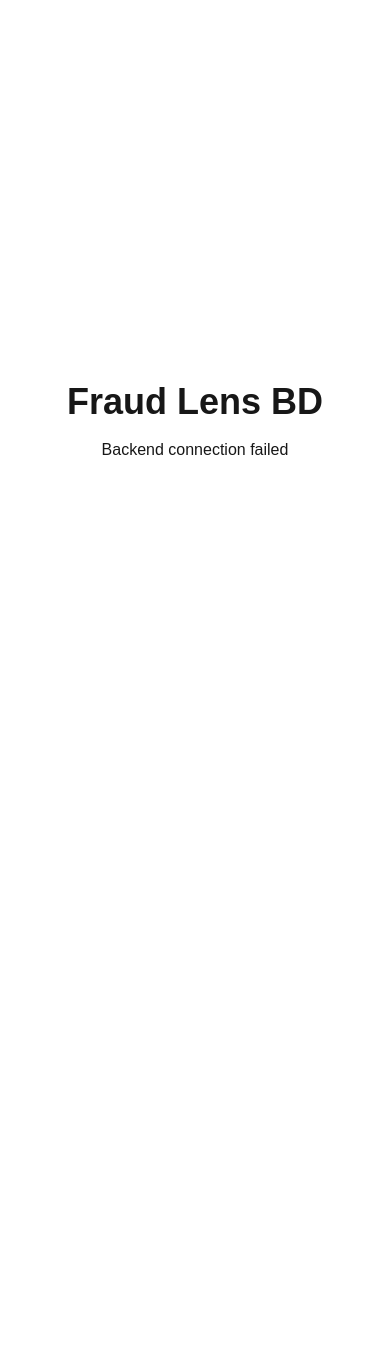
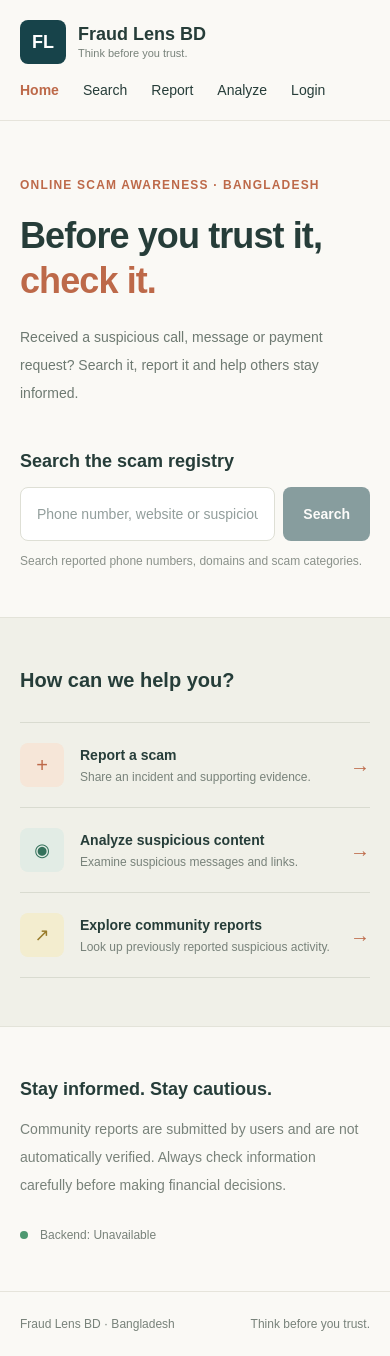
Before and after one commit to aditahaq009-glitch/fraud-lens-bd, a Next.js app in the folder frontend/: page / in a window 390 px wide. Before the commit the page ends 844 px from the top, so only its background shows below. Built offline with nearby package versions, Linux system fonts and the light colour scheme.

Commit message:
feat: redesign homepage with responsive navigation and search

```diff
--- a/frontend/src/app/layout.js
+++ b/frontend/src/app/layout.js
@@ -12,8 +12,9 @@ const geistMono = Geist_Mono({
 });
 
 export const metadata = {
-  title: "Create Next App",
-  description: "Generated by create next app",
+  title: "Fraud Lens BD | Check, Report & Analyze Scams",
+  description:
+    "Fraud Lens BD helps people in Bangladesh check suspicious activity, report scams, and explore community reports.",
 };
 
 export default function RootLayout({ children }) {
--- a/frontend/src/app/page.js
+++ b/frontend/src/app/page.js
@@ -1,21 +1,299 @@
+
 "use client";
 
 import { useEffect, useState } from "react";
+import Link from "next/link";
 
 export default function Home() {
-  const [message, setMessage] = useState("Connecting to backend...");
+  const [backendStatus, setBackendStatus] = useState("checking");
+  const [query, setQuery] = useState("");
+  const [results, setResults] = useState([]);
+  const [loading, setLoading] = useState(false);
+  const [error, setError] = useState("");
 
   useEffect(() => {
     fetch("http://127.0.0.1:8000/")
-      .then((response) => response.json())
-      .then((data) => setMessage(data.message))
-      .catch(() => setMessage("Backend connection failed"));
+      .then((res) => {
+        if (!res.ok) throw new Error();
+        return res.json();
+      })
+      .then(() => setBackendStatus("connected"))
+      .catch(() => setBackendStatus("offline"));
   }, []);
 
+  async function handleSearch(e) {
+    e.preventDefault();
+    if (!query.trim()) return;
+
+    setLoading(true);
+    setError("");
+    setResults([]);
+
+    try {
+      const res = await fetch(
+        `http://127.0.0.1:8000/search?q=${encodeURIComponent(query)}`
+      );
+
+      if (!res.ok) throw new Error("Search service unavailable.");
+
+      const data = await res.json();
+      setResults(Array.isArray(data.results) ? data.results : []);
+    } catch {
+      setError("We couldn't complete your search. Please try again.");
+    } finally {
+      setLoading(false);
+    }
+  }
+
   return (
-    <main className="min-h-screen flex flex-col items-center justify-center">
-      <h1 className="text-4xl font-bold">Fraud Lens BD</h1>
-      <p className="mt-4">{message}</p>
+    <main className="min-h-screen bg-[#faf9f5] text-[#263d39]">
+
+      {/* Header */}
+      <header className="border-b border-[#e6e4db]">
+        <nav className="max-w-6xl mx-auto px-5 md:px-8 py-5 flex flex-wrap items-center justify-between gap-4">
+
+          <Link href="/" className="flex items-center gap-3">
+            <div className="bg-[#17434a] text-white font-bold text-lg px-3 py-2 rounded-lg">
+              FL
+            </div>
+            <div>
+              <p className="font-bold text-lg leading-tight">
+                Fraud Lens BD
+              </p>
+              <p className="text-[11px] text-[#78827a]">
+                Think before you trust.
+              </p>
+            </div>
+          </Link>
+
+          <div className="flex items-center flex-wrap gap-x-6 gap-y-2 text-sm">
+            <Link href="/" className="font-semibold text-[#bd6949]">
+              Home
+            </Link>
+            <Link href="/search" className="hover:text-[#bd6949]">
+              Search
+            </Link>
+            <Link href="/report" className="hover:text-[#bd6949]">
+              Report
+            </Link>
+            <Link href="/analysis" className="hover:text-[#bd6949]">
+              Analyze
+            </Link>
+            <Link href="/login" className="hover:text-[#bd6949]">
+              Login
+            </Link>
+          </div>
+
+        </nav>
+      </header>
+
+      {/* Introduction */}
+      <section className="max-w-6xl mx-auto px-5 md:px-8 pt-14 md:pt-20 pb-10">
+
+        <p className="text-xs font-semibold tracking-widest text-[#bd6949] mb-5">
+          ONLINE SCAM AWARENESS · BANGLADESH
+        </p>
+
+        <h1 className="text-4xl md:text-5xl font-semibold leading-tight tracking-tight max-w-2xl">
+          Before you trust it,
+          <span className="block text-[#bd6949]">
+            check it.
+          </span>
+        </h1>
+
+        <p className="text-[#6d7971] text-sm md:text-base leading-7 mt-5 max-w-xl">
+          Received a suspicious call, message or payment request?
+          Search it, report it and help others stay informed.
+        </p>
+
+      </section>
+
+      {/* Search */}
+      <section className="max-w-6xl mx-auto px-5 md:px-8 pb-12">
+
+        <div className="max-w-3xl">
+
+          <h2 className="text-lg font-semibold mb-3">
+            Search the scam registry
+          </h2>
+
+          <form onSubmit={handleSearch} className="flex gap-2">
+
+            <input
+              type="text"
+              value={query}
+              onChange={(e) => setQuery(e.target.value)}
+              placeholder="Phone number, website or suspicious account..."
+              className="min-w-0 flex-1 bg-white border border-[#dedfd5] rounded-lg px-4 py-4 text-sm outline-none focus:border-[#bd6949]"
+            />
+
+            <button
+              type="submit"
+              disabled={loading || !query.trim()}
+              className="bg-[#17434a] text-white px-5 md:px-7 rounded-lg text-sm font-semibold hover:bg-[#24575c] disabled:opacity-50"
+            >
+              {loading ? "Checking..." : "Search"}
+            </button>
+
+          </form>
+
+          <p className="text-xs text-[#8a918a] mt-3">
+            Search reported phone numbers, domains and scam categories.
+          </p>
+
+          {/* Search results */}
+          {error && (
+            <p className="text-sm text-red-700 mt-4">{error}</p>
+          )}
+
+          {!loading && results.length > 0 && (
+            <div className="mt-6">
+              <p className="text-sm font-semibold mb-3">
+                Search results ({results.length})
+              </p>
+
+              {results.map((item) => (
+                <div
+                  key={item.id}
+                  className="border-t border-[#dedfd5] py-4"
+                >
+                  <div className="flex justify-between gap-3">
+                    <p className="font-semibold text-sm break-all">
+                      {item.query}
+                    </p>
+                    <span className="text-xs text-[#bd6949] shrink-0">
+                      {item.status}
+                    </span>
+                  </div>
+
+                  <p className="text-xs text-[#78827a] mt-2">
+                    {item.category}
+                  </p>
+
+                  <p className="text-sm text-[#59675f] mt-2">
+                    {item.details}
+                  </p>
+                </div>
+              ))}
+            </div>
+          )}
+
+          {!loading && query.trim() && results.length === 0 && !error && (
+            <p className="text-sm text-[#78827a] mt-5">
+              No matching records found.
+            </p>
+          )}
+
+        </div>
+      </section>
+
+      {/* Main actions */}
+      <section className="bg-[#f0f0e8] border-y border-[#e3e3d9]">
+
+        <div className="max-w-6xl mx-auto px-5 md:px-8 py-12">
+
+          <h2 className="text-xl font-semibold mb-7">
+            How can we help you?
+          </h2>
+
+          <div className="max-w-3xl">
+
+            <Link
+              href="/report"
+              className="flex items-center gap-4 py-5 border-t border-[#d9dbd0] group"
+            >
+              <div className="w-11 h-11 rounded-lg bg-[#f6e6d8] flex items-center justify-center text-[#bd6949] text-xl">
+                +
+              </div>
+
+              <div className="flex-1">
+                <h3 className="font-semibold text-sm group-hover:text-[#bd6949]">
+                  Report a scam
+                </h3>
+                <p className="text-xs text-[#78827a] mt-1">
+                  Share an incident and supporting evidence.
+                </p>
+              </div>
+
+              <span className="text-[#bd6949] text-xl">→</span>
+            </Link>
+
+            <Link
+              href="/analysis"
+              className="flex items-center gap-4 py-5 border-t border-[#d9dbd0] group"
+            >
+              <div className="w-11 h-11 rounded-lg bg-[#e2ece5] flex items-center justify-center text-[#34715b] text-lg">
+                ◉
+              </div>
+
+              <div className="flex-1">
+                <h3 className="font-semibold text-sm group-hover:text-[#bd6949]">
+                  Analyze suspicious content
+                </h3>
+                <p className="text-xs text-[#78827a] mt-1">
+                  Examine suspicious messages and links.
+                </p>
+              </div>
+
+              <span className="text-[#bd6949] text-xl">→</span>
+            </Link>
+
+            <Link
+              href="/search"
+              className="flex items-center gap-4 py-5 border-y border-[#d9dbd0] group"
+            >
+              <div className="w-11 h-11 rounded-lg bg-[#f3edcf] flex items-center justify-center text-[#987b29] text-lg">
+                ↗
+              </div>
+
+              <div className="flex-1">
+                <h3 className="font-semibold text-sm group-hover:text-[#bd6949]">
+                  Explore community reports
+                </h3>
+                <p className="text-xs text-[#78827a] mt-1">
+                  Look up previously reported suspicious activity.
+                </p>
+              </div>
+
+              <span className="text-[#bd6949] text-xl">→</span>
+            </Link>
+
+          </div>
+        </div>
+      </section>
+
+      {/* Trust information */}
+      <section className="max-w-6xl mx-auto px-5 md:px-8 py-12">
+
+        <h2 className="font-semibold text-lg">
+          Stay informed. Stay cautious.
+        </h2>
+
+        <p className="text-sm text-[#78827a] leading-7 mt-3 max-w-2xl">
+          Community reports are submitted by users and are not automatically
+          verified. Always check information carefully before making
+          financial decisions.
+        </p>
+
+        <div className="mt-7 text-xs text-[#78827a] flex flex-wrap gap-3 items-center">
+          <span className="w-2 h-2 rounded-full bg-[#4d9870]" />
+          Backend: {backendStatus === "connected"
+            ? "Connected"
+            : backendStatus === "offline"
+            ? "Unavailable"
+            : "Checking"}
+        </div>
+
+      </section>
+
+      {/* Footer */}
+      <footer className="border-t border-[#e6e4db]">
+        <div className="max-w-6xl mx-auto px-5 md:px-8 py-6 text-xs text-[#78827a] flex flex-wrap justify-between gap-3">
+          <span>Fraud Lens BD · Bangladesh</span>
+          <span>Think before you trust.</span>
+        </div>
+      </footer>
+
     </main>
   );
 }
```
